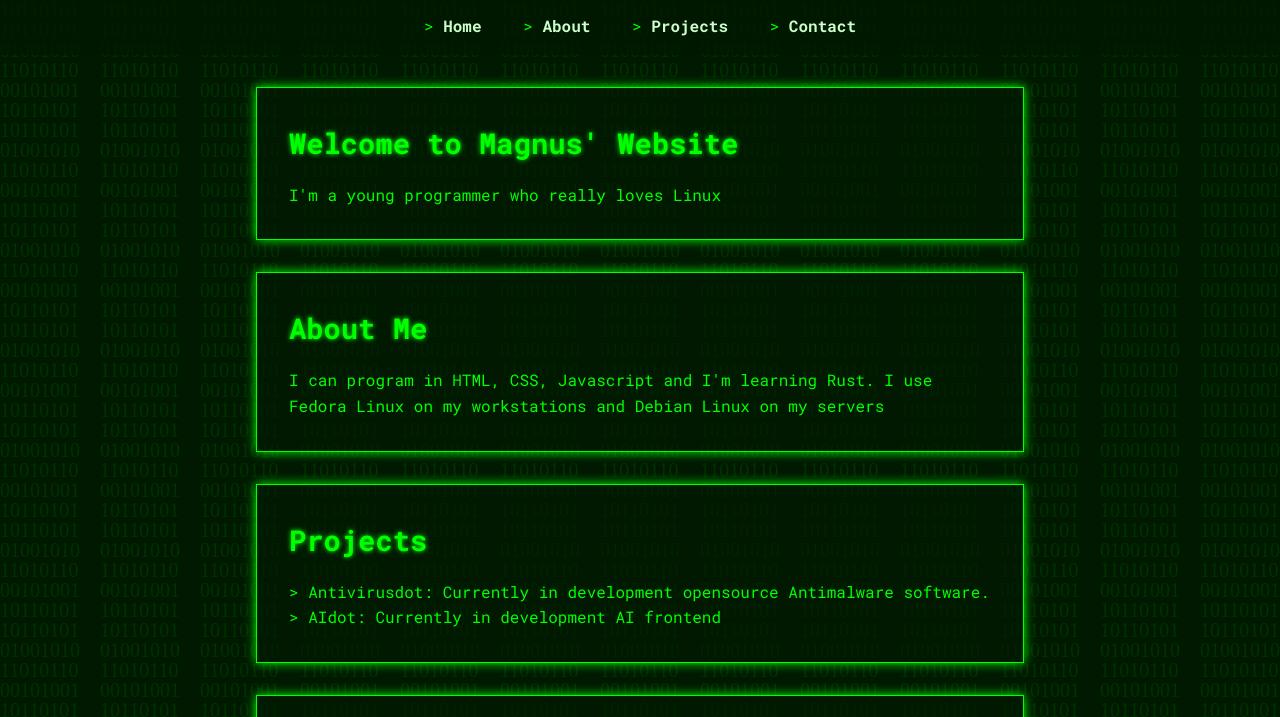
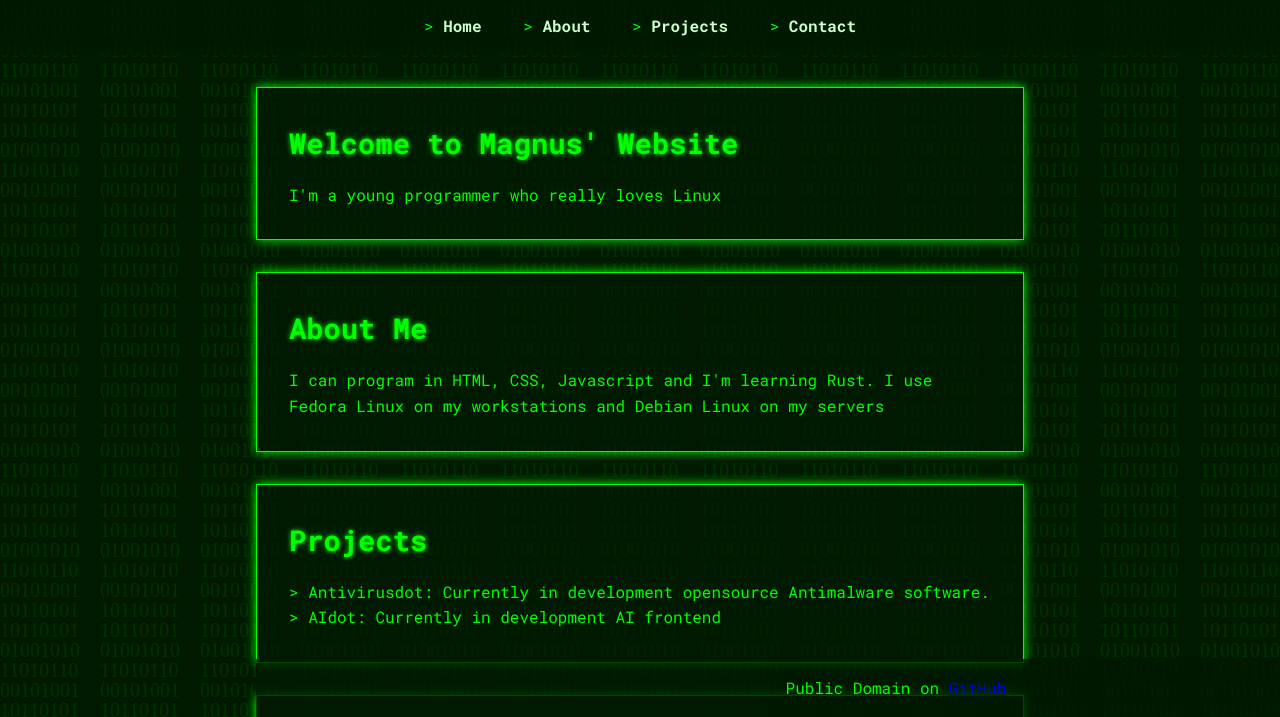
Before and after one commit to Magnusretrotech/Website, a plain HTML site: page index.html in a window 1280 px wide. Shown: the part 83-800 px from the top of the page. Drawn offline with Linux system fonts and the light colour scheme.

Commit message:
Updated index.html

```diff
--- a/index.html
+++ b/index.html
@@ -41,6 +41,9 @@
             <a href="https://discord.com">Discord: Duplicake_</a>
             <a href="https://github.com/Magnusretrotech">GitHub</a>
         </section>
+        <footer>
+            <p>Public Domain on <a href="https://github.com/Magnusretrotech/Website">GitHub</a></p>
+        </footer>
     </main>
 </body>
 </html>
```
